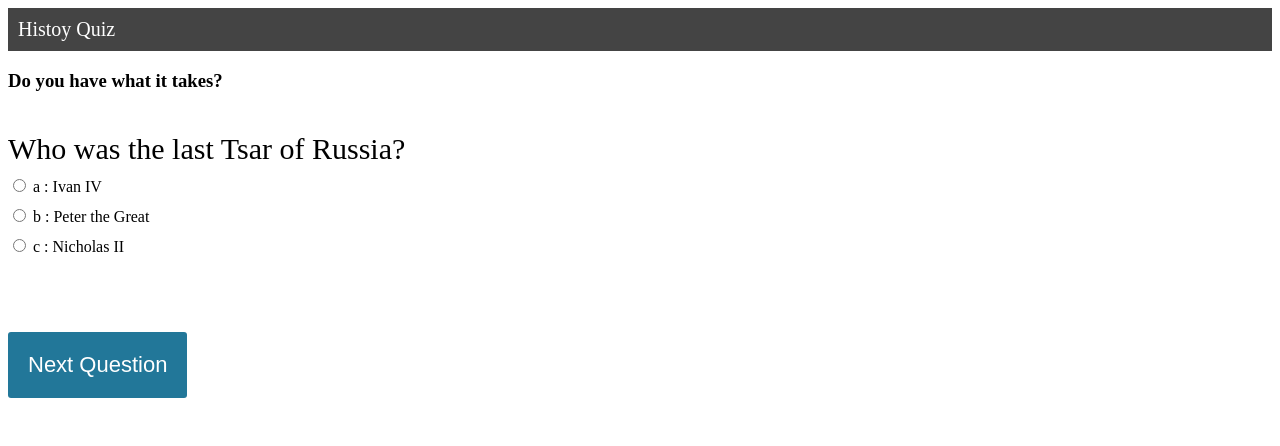
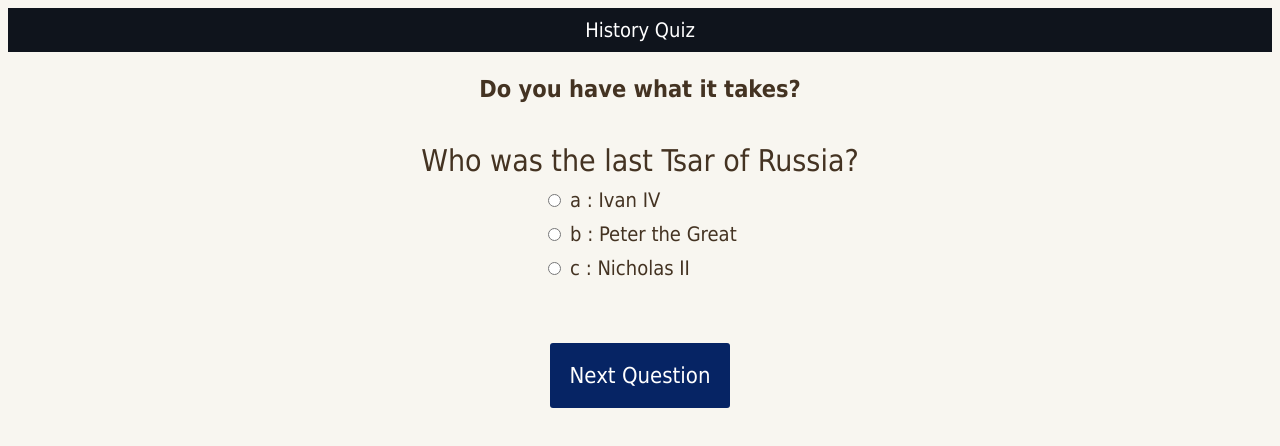
Before and after one commit to bsypher/historyquiz, a plain HTML site: page index.html in a window 1280 px wide. Drawn offline with Linux system fonts and the light colour scheme.

Commit message:
css styling was adjusted

```diff
--- a/index.html
+++ b/index.html
@@ -7,7 +7,7 @@
 
 </head>
 <body>
-<h1> Histoy Quiz</h1>
+<h1> History Quiz</h1>
 <h3> Do you have what it takes? </h3>
 <script src="main.js" defer></script>
 <div class = "quiz-container">
--- a/main.css
+++ b/main.css
@@ -1,10 +1,9 @@
-}
-@import url(https://fonts.googleapis.com/css?family=Work+Sans:300,600);
+
 
 body{
     font-size: 20px;
-    font-family: 'Work Sans', sans-serif;
-    color: #333;
+    font-family: Tahoma;
+    color: #432;
   font-weight: 300;
   text-align: center;
   background-color: #f8f6f0;
@@ -14,7 +13,7 @@ h1{
   margin: 0px;
   padding: 10px;
   font-size: 20px;
-  background-color: #444;
+  background-color: #0F141C;
   color: #fff;
 }
 .question{
@@ -31,18 +30,18 @@ h1{
   margin-bottom: 10px;
 }
 button{
-  font-family: 'Work Sans', sans-serif;
+  font-family: Tahoma;
     font-size: 22px;
-    background-color: #279;
+    background-color: #062464;
     color: #fff;
-    border: 0px;
+    border: 4px;
     border-radius: 3px;
     padding: 20px;
     cursor: pointer;
     margin-bottom: 20px;
 }
 button:hover{
-    background-color: #38a;
+    background-color: #0B6406;
 }
 
 
```
